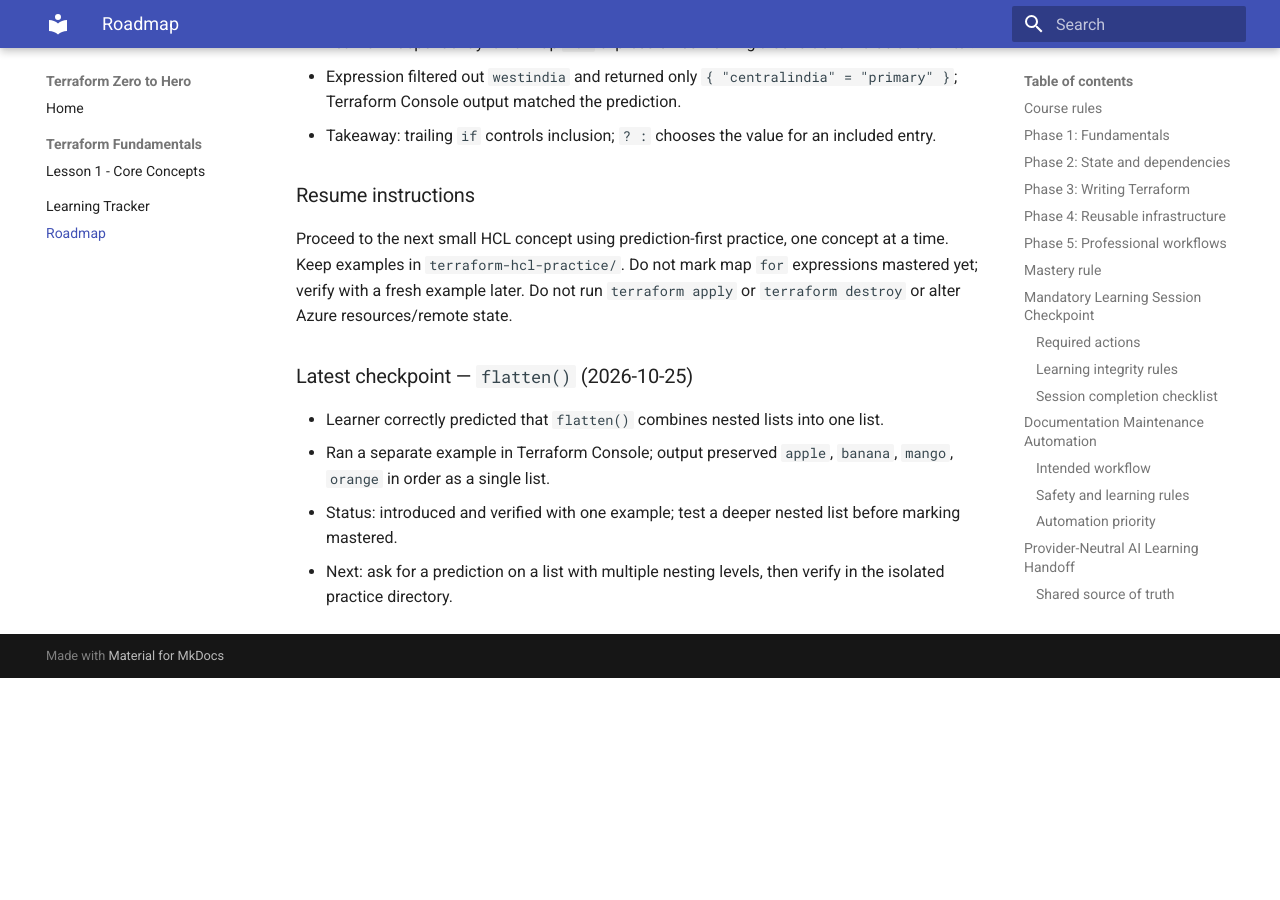
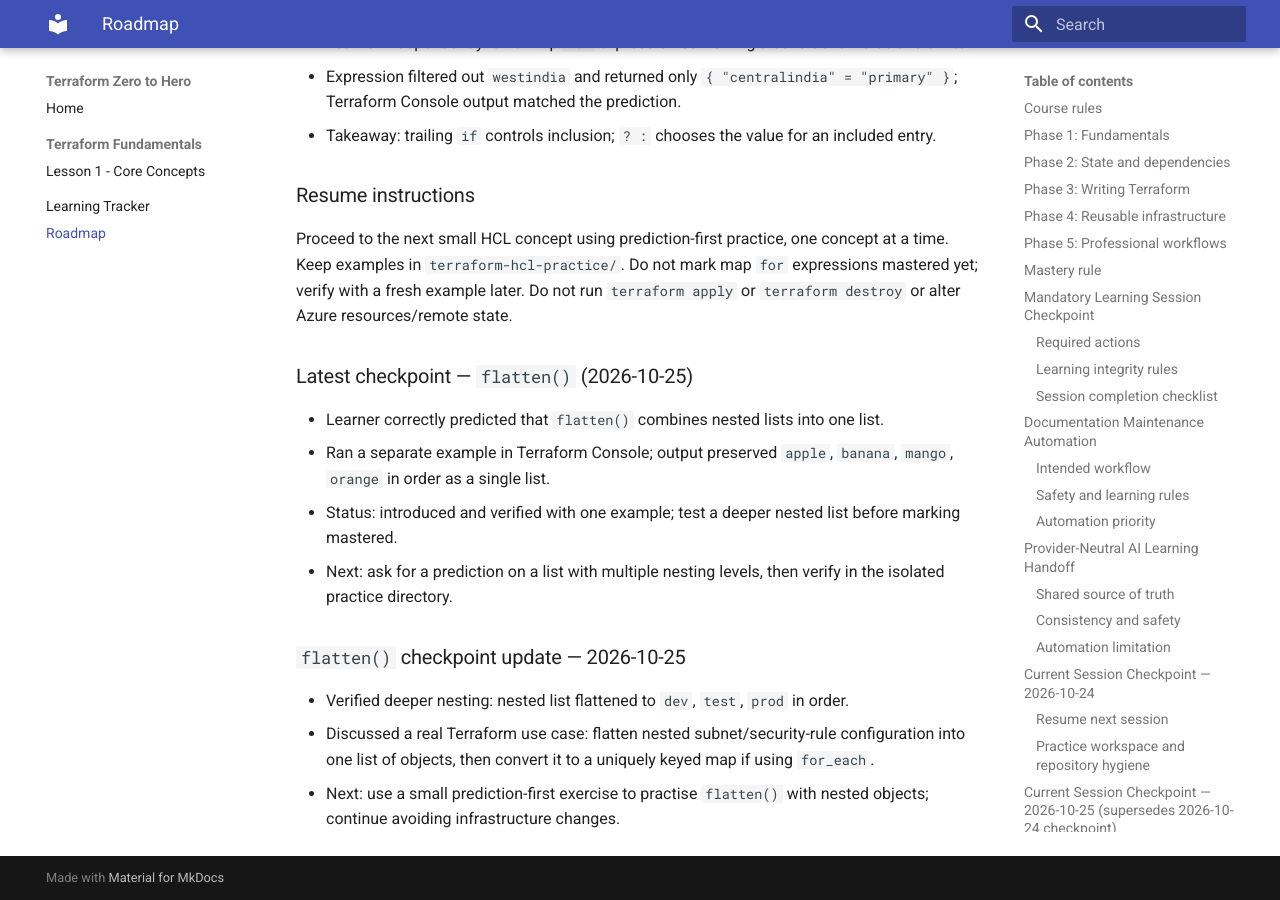
Before and after one commit to pshewale-dev/terraform-azure-lab, an MkDocs documentation site: the page built from docs/LEARNING-ROADMAP.md, in a window 1280 px wide and 900 px high, scrolled down 7604 px. Built offline with MkDocs 1.6.1 and Material for MkDocs 9.7.7, drawn with Linux system fonts in a browser that asks for light colours; before the commit the page ends 8282 px from its top, so only the background shows below that.

Commit message:
docs: add flatten real-world use and deeper nesting checkpoint

```diff
--- a/docs/LEARNING-ROADMAP.md
+++ b/docs/LEARNING-ROADMAP.md
@@ -208,3 +208,9 @@ Proceed to the next small HCL concept using prediction-first practice, one conce
 - Ran a separate example in Terraform Console; output preserved `apple`, `banana`, `mango`, `orange` in order as a single list.
 - Status: introduced and verified with one example; test a deeper nested list before marking mastered.
 - Next: ask for a prediction on a list with multiple nesting levels, then verify in the isolated practice directory.
+
+
+### `flatten()` checkpoint update — 2026-10-25
+- Verified deeper nesting: nested list flattened to `dev`, `test`, `prod` in order.
+- Discussed a real Terraform use case: flatten nested subnet/security-rule configuration into one list of objects, then convert it to a uniquely keyed map if using `for_each`.
+- Next: use a small prediction-first exercise to practise `flatten()` with nested objects; continue avoiding infrastructure changes.
```
